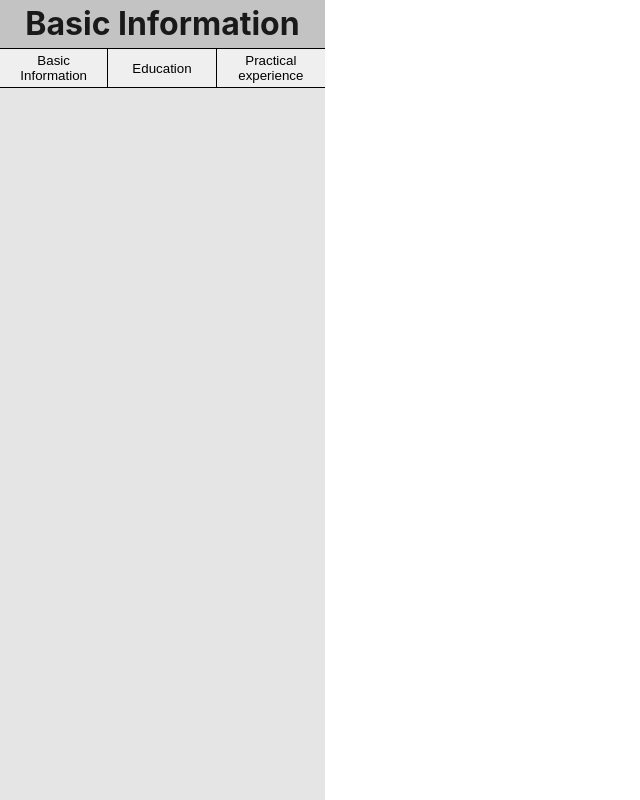
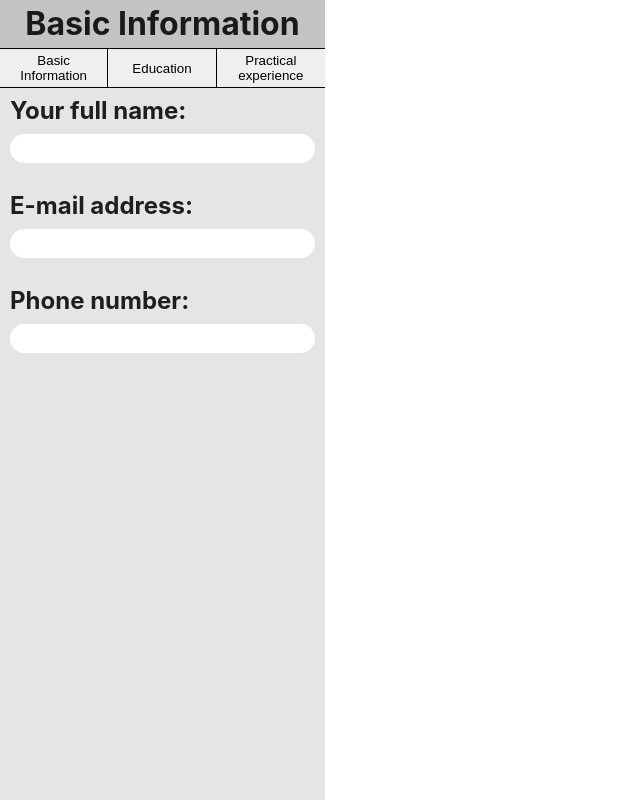
Before and after one commit to mateusznurzynski/cv-app, a React (Vite) app: page / in a window 1280 px wide. Shown: the whole page, without its empty margins (0-640 px from the left). Built offline with nearby package versions, Linux system fonts and the light colour scheme.

Commit message:
Feat: Create Form component

```diff
--- a/package.json
+++ b/package.json
@@ -10,8 +10,10 @@
     "preview": "vite preview"
   },
   "dependencies": {
+    "immer": "^10.0.2",
     "react": "^18.2.0",
-    "react-dom": "^18.2.0"
+    "react-dom": "^18.2.0",
+    "use-immer": "^0.9.0"
   },
   "devDependencies": {
     "@types/react": "^18.2.15",
--- a/src/components/Aside.jsx
+++ b/src/components/Aside.jsx
@@ -1,37 +1,39 @@
 import { useState } from 'react';
+import { useImmer } from 'use-immer';
 import '../styles/Aside.css';
 import AsideTabButton from './AsideTabButton';
+import Form from './Form';
 
 function Aside() {
-  const [tabs, setTabs] = useState([
+  const [tabs, setTabs] = useImmer([
     {
       title: 'Basic Information',
       id: 'basic',
-      fieldSet: {
-        name: '',
-        email: '',
-        phoneNumber: '',
-      },
+      fieldSet: [
+        { value: '', label: 'Your full name', id: 'fullName' },
+        { value: '', label: 'E-mail address', id: 'email' },
+        { value: '', label: 'Phone number', id: 'phone' },
+      ],
     },
     {
       title: 'Education',
       id: 'education',
-      fieldSet: {
-        schoolName: '',
-        studyTitle: '',
-        studyDate: '',
-      },
+      fieldSet: [
+        { value: '', label: 'School name', id: 'schoolName' },
+        { value: '', label: 'Study', id: 'studyName' },
+        { value: '', label: 'Date', id: 'studyDate' },
+      ],
     },
     {
       title: 'Practical experience',
       id: 'experience',
-      fieldSet: {
-        companyName: '',
-        positionTitle: '',
-        responsibilities: '',
-        startDate: '',
-        endDate: '',
-      },
+      fieldSet: [
+        { value: '', label: 'Company name', id: 'companyName' },
+        { value: '', label: 'Position/Title', id: 'positionTitle' },
+        { value: '', label: 'Responsibilities', id: 'responsibilities' },
+        { value: '', label: 'Start date', id: 'startDate' },
+        { value: '', label: 'End date', id: 'endDate' },
+      ],
     },
   ]);
   const [currentTabId, setCurrentTabId] = useState('basic');
@@ -39,6 +41,16 @@ function Aside() {
   const currentTab = tabs.find((tab) => {
     return tab.id === currentTabId;
   });
+
+  const currentTabIndex = tabs.findIndex((tab) => {
+    return tab.id === currentTabId;
+  });
+
+  const editField = (newValue, fieldIndex) => {
+    setTabs((tabs) => {
+      tabs[currentTabIndex].fieldSet[fieldIndex].value = newValue;
+    });
+  };
 
   return (
     <div className='aside'>
@@ -56,6 +68,12 @@ function Aside() {
           );
         })}
       </div>
+      <Form
+        tab={currentTab}
+        onChange={(e) => {
+          editField(e.target.value, e.target.getAttribute('data-index'));
+        }}
+      />
     </div>
   );
 }
--- /dev/null
+++ b/src/components/Form.jsx
@@ -0,0 +1,21 @@
+import '../styles/Form.css';
+import Input from './FormInput';
+
+function Form({ tab, onChange }) {
+  return (
+    <form className='form' action='#'>
+      {tab.fieldSet.map((field, index) => {
+        return (
+          <Input
+            key={field.id}
+            field={field}
+            onChange={onChange}
+            index={index}
+          />
+        );
+      })}
+    </form>
+  );
+}
+
+export default Form;
--- /dev/null
+++ b/src/components/FormInput.jsx
@@ -0,0 +1,18 @@
+function Input({ field, onChange, index }) {
+  return (
+    <label className='input-label'>
+      <h2>{field.label}:</h2>
+      <input
+        type='text'
+        name={field.id}
+        id={field.id}
+        className='input-field'
+        onChange={onChange}
+        value={field.value}
+        data-index={index}
+      />
+    </label>
+  );
+}
+
+export default Input;
--- /dev/null
+++ b/src/styles/Form.css
@@ -0,0 +1,19 @@
+.form {
+  width: 100%;
+  display: flex;
+  flex-direction: column;
+  justify-content: center;
+}
+
+.input-label {
+  display: flex;
+  flex-direction: column;
+  gap: 5px;
+  margin-bottom: 15px;
+  padding: 5px 10px;
+}
+
+.input-field {
+  padding: 7px;
+  border-radius: 15px;
+}
```
Also changed, not shown: 1 other file (tests, documents, lock files or other folders).
